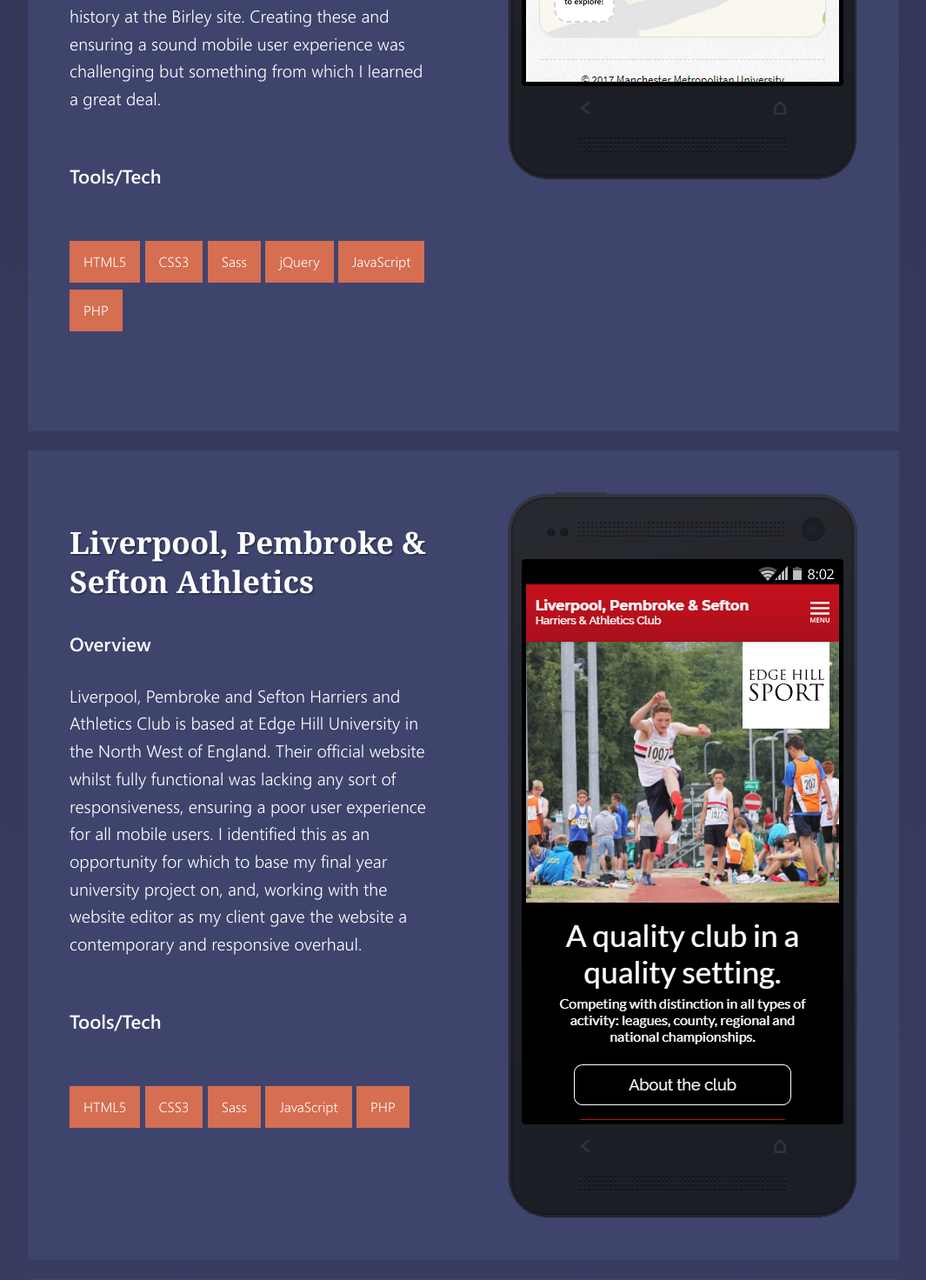
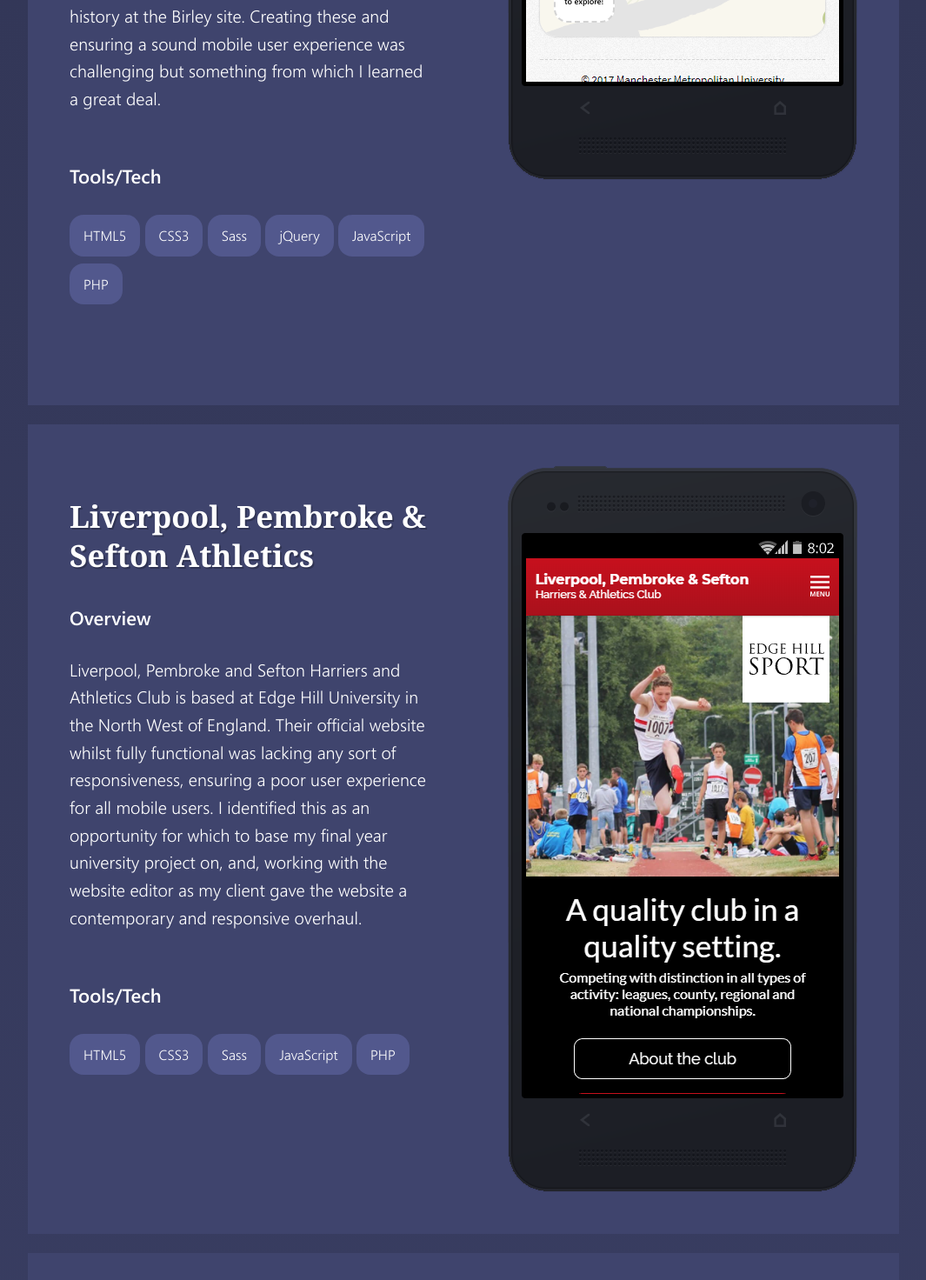
Before and after one commit to tmccarten/portfolio-redesign, a PHP site: page /projects/ in a window 1280 px wide. Shown: the part 921-2393 px from the top of the page at 87% size, without its empty margins (107-1172 px from the left). Run offline with PHP 8.4, Linux system fonts and the light colour scheme; some web fonts are replaced.

Commit message:
project link styling

```diff
--- a/assets/css/3-modules/_work.scss
+++ b/assets/css/3-modules/_work.scss
@@ -35,8 +35,7 @@
   display: block;
   text-align: center;
   margin: 1em auto;
-  background-color: lighten($maincolour, 12);;
-  border: .1em solid lighten($maincolour, 15);
+  background-color: $altcolour;
   font-family: $bodyfont;
   font-weight: bold;
   padding: .5em;
@@ -44,6 +43,7 @@
   width: 50%;
   align-self: center;
   text-decoration: none;
+  text-shadow: 0.1em 0.1em darken($altcolour, 10);
 
   &:hover, &:active, &:focus {
     background-color: lighten($maincolour, 10);
@@ -63,8 +63,14 @@
   }
 }
 
+.work__text--tool-tag {
+  margin-top: 0;
+}
+
 .tool-tag {
-  background-color: $altcolour;
+  background-color: lighten($contentcolour, 10);
+  border-radius: 1em;
+  //border: .125em solid $tilecolour;
   padding: .5em 1em;
   display: inline-block;
   margin-bottom: .5em;
@@ -107,40 +113,42 @@
     display: block;
   }
 
+  .work__btn-view {
+    position: absolute;
+    left: 50%;
+    transform: translateX(-50%);
+    bottom: 13.532934131736526946107784431138%;
+    width: 89.55223880597015%;
+    height: 0;
+    overflow: hidden;
+    margin: 0;
+    padding: 0;
+    border: 0;
+    display: flex;
+    align-items: center;
+    justify-content: center;
+    transition: height 300ms ease-out;
+    background: radial-gradient(rgba(lighten($altcolour, 5), .85), rgba(darken($altcolour, 15), .85));
+    text-shadow: .05em .05em darken($altcolour, 10);
+
+    &:hover, &:focus, &:active {
+      background-color: transparent;
+    }
+  }
+
   .work__imgbtn-wrapper {
     order: 3;
     flex: 1;
     height: 100%;
     margin: 0 0 0 4em;
     position: relative;
-  }
 
-  .work__btn-view {
-    position: absolute;
-    left: 50%;
-    transform: translateX(-50%);
-    top: 12.7%;
-    width: 89.55223880597015%;
-    height: 73.77245508982036%;
-    height: 0;
-    margin: 0;
-    padding: 0;
-    border: 0;
-    display: flex;
-    align-items: center;
-    justify-content: center;
-    visibility: hidden;
-    transition: background-color 300ms ease;
-  }
+    &:hover, &:active, &:focus {
 
-  .work__imgbtn-wrapper {
-
-    &:hover {
       .work__btn-view {
-        display: flex;
-        visibility: visible;
-        background-color: rgba($altcolour, .9);
-        text-shadow: .1em .1em darken($altcolour, 5);
+        height: 73.77245508982036%;
+        transition: height 300ms ease-out;
+        //background: radial-gradient(lighten($altcolour, 5), darken($altcolour, 15));
       }
     }
   }
@@ -168,7 +176,7 @@
   }
 
   .work__btn-view {
-    width: 360px;
-    height: 616px;
+    //width: 360px;
+    //height: 616px;
   }
 }
--- a/assets/css/style.css
+++ b/assets/css/style.css
@@ -621,8 +621,7 @@ body {
 	display: block;
 	text-align: center;
 	margin: 1em auto;
-	background-color: #464c7a;
-	border: 0.1em solid #4c5283;
+	background-color: #d66e51;
 	font-family: "Webly Sleek UI", "Segoe UI", Tahoma, Arial, sans-serif;
 	font-weight: bold;
 	padding: .5em;
@@ -632,6 +631,7 @@ body {
 	-ms-grid-row-align: center;
 	align-self: center;
 	text-decoration: none;
+	text-shadow: 0.1em 0.1em #c54f2f;
 }
 
 .work__btn-view:hover,
@@ -653,8 +653,13 @@ body {
 	margin-top: 0;
 }
 
+.work__text--tool-tag {
+	margin-top: 0;
+}
+
 .tool-tag {
-	background-color: #d66e51;
+	background-color: #52588d;
+	border-radius: 1em;
 	padding: .5em 1em;
 	display: inline-block;
 	margin-bottom: .5em;
@@ -1741,6 +1746,38 @@ body::before {
 	display: block;
 }
 
+.work__btn-view {
+	position: absolute;
+	left: 50%;
+	-webkit-transform: translateX(-50%);
+	transform: translateX(-50%);
+	bottom: 13.532934131736526946107784431138%;
+	width: 89.55223880597015%;
+	height: 0;
+	overflow: hidden;
+	margin: 0;
+	padding: 0;
+	border: 0;
+	display: -webkit-box;
+	display: -ms-flexbox;
+	display: flex;
+	-webkit-box-align: center;
+	-ms-flex-align: center;
+	align-items: center;
+	-webkit-box-pack: center;
+	-ms-flex-pack: center;
+	justify-content: center;
+	transition: height 300ms ease-out;
+	background: radial-gradient(rgba(219, 127, 101, 0.85), rgba(176, 71, 42, 0.85));
+	text-shadow: 0.05em 0.05em #c54f2f;
+}
+
+.work__btn-view:hover,
+.work__btn-view:focus,
+.work__btn-view:active {
+	background-color: transparent;
+}
+
 .work__imgbtn-wrapper {
 	-webkit-box-ordinal-group: 4;
 	-ms-flex-order: 3;
@@ -1753,38 +1790,11 @@ body::before {
 	position: relative;
 }
 
-.work__btn-view {
-	position: absolute;
-	left: 50%;
-	-webkit-transform: translateX(-50%);
-	transform: translateX(-50%);
-	top: 12.7%;
-	width: 89.55223880597015%;
+.work__imgbtn-wrapper:hover .work__btn-view,
+.work__imgbtn-wrapper:active .work__btn-view,
+.work__imgbtn-wrapper:focus .work__btn-view {
 	height: 73.77245508982036%;
-	height: 0;
-	margin: 0;
-	padding: 0;
-	border: 0;
-	display: -webkit-box;
-	display: -ms-flexbox;
-	display: flex;
-	-webkit-box-align: center;
-	-ms-flex-align: center;
-	align-items: center;
-	-webkit-box-pack: center;
-	-ms-flex-pack: center;
-	justify-content: center;
-	visibility: hidden;
-	transition: background-color 300ms ease;
-}
-
-.work__imgbtn-wrapper:hover .work__btn-view {
-	display: -webkit-box;
-	display: -ms-flexbox;
-	display: flex;
-	visibility: visible;
-	background-color: rgba(214, 110, 81, 0.9);
-	text-shadow: 0.1em 0.1em #d15d3c;
+	transition: height 300ms ease-out;
 }
 
 .work__imgbtn-wrapper--graphics {
@@ -2053,11 +2063,6 @@ body::before {
 	height: 835px;
 }
 
-.work__btn-view {
-	width: 360px;
-	height: 616px;
-}
-
 .scroll-up--visible {
 	margin-bottom: 2rem;
 	-webkit-animation: fadeIn 300ms ease-out forwards, rightInLarge 300ms ease-out forwards;
--- a/projects/index.php
+++ b/projects/index.php
@@ -33,7 +33,7 @@
                 <h4 class="work__header">Overview</h4>
                 <p class="work__text"><span class="work__text--intro">Living Lines is a project documenting the changes that have occurred around the Hulme area of Manchester since the 1800s, with a particular focus on Birley, the site of Manchester Metropolitan University's newest campus.</span> A challenging project, as the sole web developer I was responsible for the design and development of the website, collating various media and content types to produce an accessible and responsive solution. The client had a concept based around illustrated (illustrations and handwritten titles by <a href="https://katedunstone.co.uk/" class="content__link">Kate Dunstone</a>), interactive maps to demonstrate the different 'layers' of history at the Birley site. Creating these and ensuring a sound mobile user experience was challenging but something from which I learned a great deal.</p>
                 <h4 class="work__header">Tools/Tech</h4>
-                <p class="work__text">
+                <p class="work__text work__text--tool-tag">
                   <span class="tool-tag">HTML5</span>
                   <span class="tool-tag">CSS3</span>
                   <span class="tool-tag">Sass</span>
@@ -60,7 +60,7 @@
                 <h4 class="work__header">Overview</h4>
                 <p class="work__text"><span class="work__text--intro">Liverpool, Pembroke and Sefton Harriers and Athletics Club is based at Edge Hill University in the North West of England. Their official website whilst fully functional was lacking any sort of responsiveness, ensuring a poor user experience for all mobile users. I identified this as an opportunity for which to base my final year university project on, and, working with the website editor as my client gave the website a contemporary and responsive overhaul.</p>
                 <h4 class="work__header">Tools/Tech</h4>
-                <p class="work__text">
+                <p class="work__text work__text--tool-tag">
                   <span class="tool-tag">HTML5</span>
                   <span class="tool-tag">CSS3</span>
                   <span class="tool-tag">Sass</span>
@@ -86,7 +86,7 @@
                 <h4 class="work__header">Overview</h4>
                 <p class="work__text"><span class="work__text--intro">Liverpool, Pembroke and Sefton Harriers and Athletics Club is based at Edge Hill University in the North West of England. Their official website whilst fully functional was lacking any sort of responsiveness, ensuring a poor user experience for all mobile users. I identified this as an opportunity for which to base my final year university project on, and, working with the website editor as my client gave the website a contemporary and responsive overhaul.</p>
                 <h4 class="work__header">Tools/Tech</h4>
-                <p class="work__text">
+                <p class="work__text work__text--tool-tag">
                   <span class="tool-tag">HTML5</span>
                   <span class="tool-tag">CSS3</span>
                   <span class="tool-tag">Sass</span>
@@ -112,7 +112,7 @@
                 <h4 class="work__header">Overview</h4>
                 <p class="work__text"><span class="work__text--intro">Liverpool, Pembroke and Sefton Harriers and Athletics Club is based at Edge Hill University in the North West of England. Their official website whilst fully functional was lacking any sort of responsiveness, ensuring a poor user experience for all mobile users. I identified this as an opportunity for which to base my final year university project on, and, working with the website editor as my client gave the website a contemporary and responsive overhaul.</p>
                 <h4 class="work__header">Tools/Tech</h4>
-                <p class="work__text">
+                <p class="work__text work__text--tool-tag">
                   <span class="tool-tag">HTML5</span>
                   <span class="tool-tag">CSS3</span>
                   <span class="tool-tag">Sass</span>
@@ -138,7 +138,7 @@
                 <h4 class="work__header">Overview</h4>
                 <p class="work__text"><span class="work__text--intro">Liverpool, Pembroke and Sefton Harriers and Athletics Club is based at Edge Hill University in the North West of England. Their official website whilst fully functional was lacking any sort of responsiveness, ensuring a poor user experience for all mobile users. I identified this as an opportunity for which to base my final year university project on, and, working with the website editor as my client gave the website a contemporary and responsive overhaul.</p>
                 <h4 class="work__header">Tools/Tech</h4>
-                <p class="work__text">
+                <p class="work__text work__text--tool-tag">
                   <span class="tool-tag">HTML5</span>
                   <span class="tool-tag">CSS3</span>
                   <span class="tool-tag">Sass</span>
```
